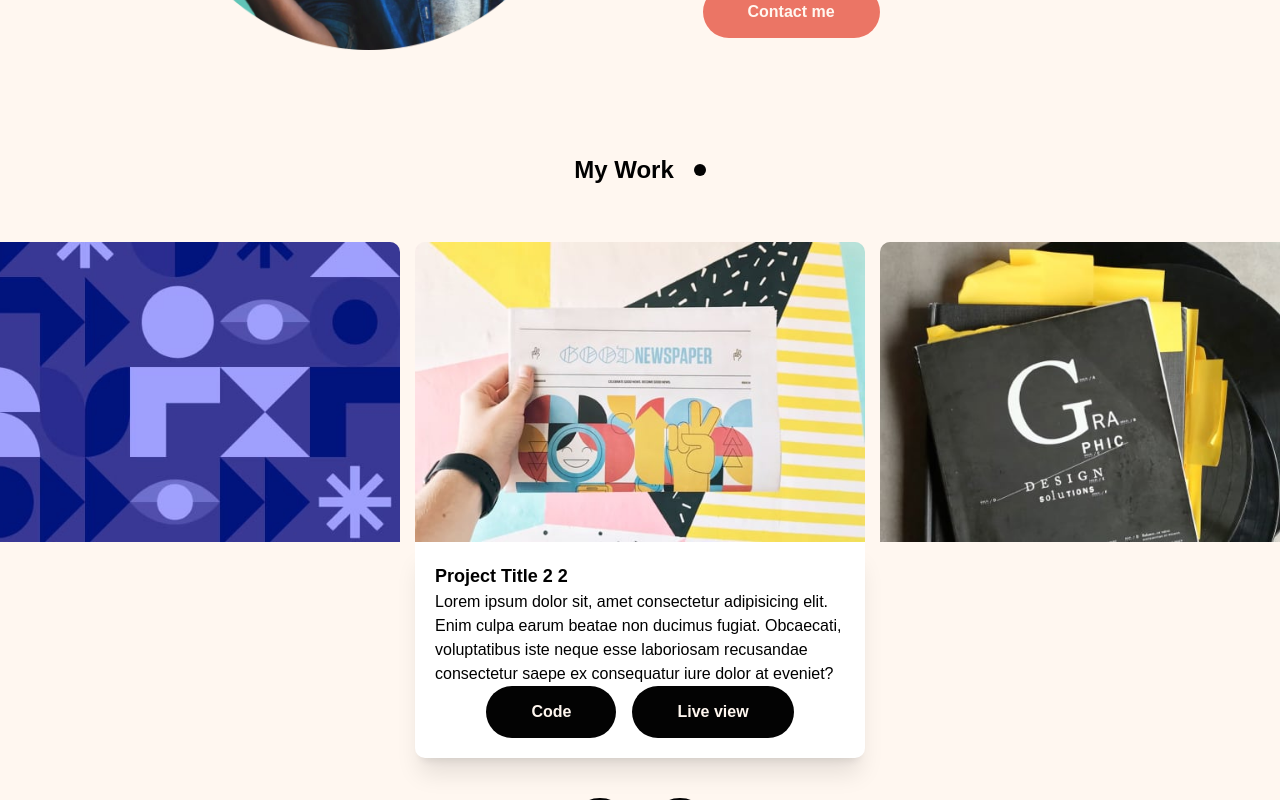
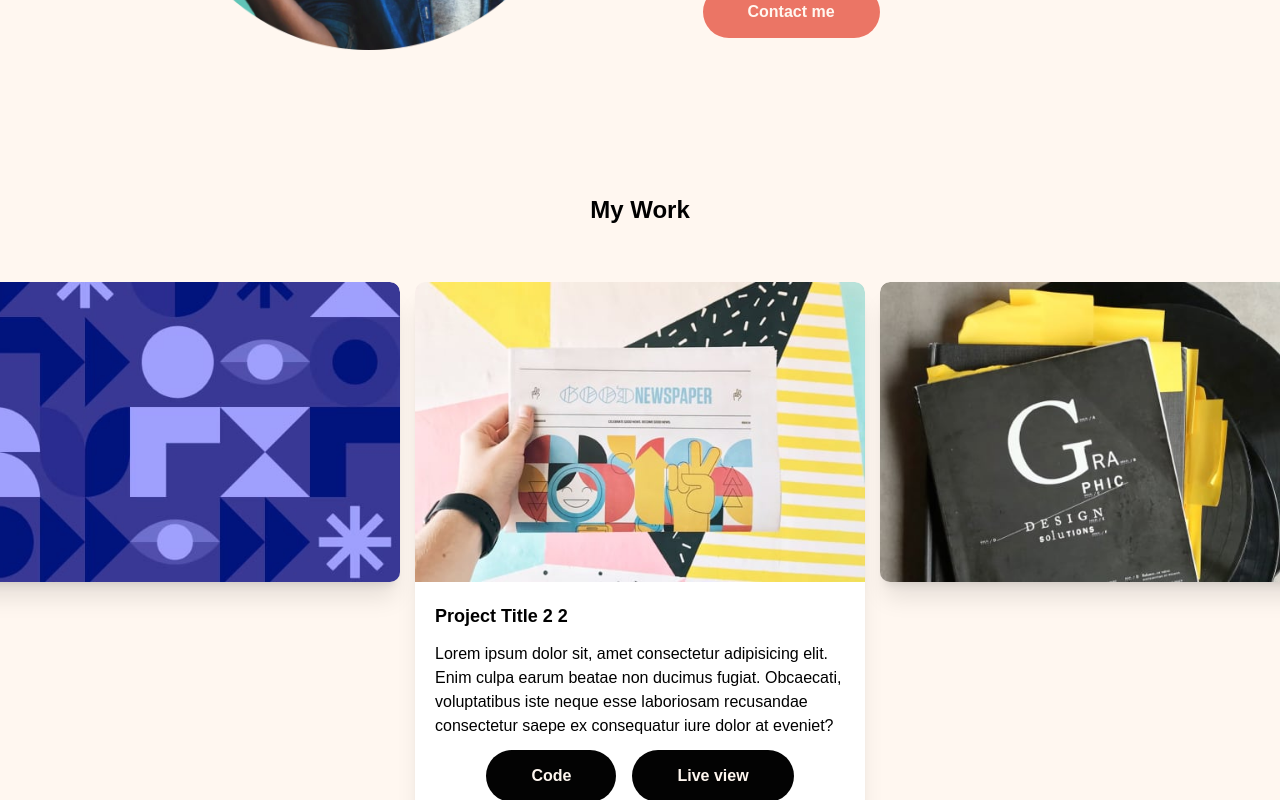
Before and after one commit to Orliland/Orliland, a React (Vite) app: page / in a window 1280 px wide. Shown: the part 520-1320 px from the top of the page. Built offline with nearby package versions, Linux system fonts and the light colour scheme.

Commit message:
fix shadow problems

```diff
--- a/src/components/ProjectCard.jsx
+++ b/src/components/ProjectCard.jsx
@@ -12,7 +12,7 @@ const ProjectCard = ({
     // TODO: fixing problem with dinamic classes
 
     <div
-      className={`${animation && animation} w-[72vw] max-w-[450px] rounded-[10px]`}
+      className={`${animation && animation} ${!animation && "shadow-xl"} w-[72vw] max-w-[450px] overflow-hidden rounded-[10px]`}
       style={{ order: order + 1 }}
       onAnimationEnd={() => {
         setAnimation(false);
@@ -26,12 +26,12 @@ const ProjectCard = ({
 
       <div className="relative">
         <div
-          className={`${middleElement != order && "hidden"} ${animation && "animate-fade-body relative"} z-[-1] rounded-b-[10px] bg-white p-5 shadow-xl`}
+          className={`${middleElement != order && "hidden"} ${animation && "animate-fade-body relative"} z-[-1] rounded-b-[10px] bg-white p-5`}
         >
           <h3 className="text-lg font-bold">
             Project Title {middleElement} {order}
           </h3>
-          <p>
+          <p className="my-3">
             Lorem ipsum dolor sit, amet consectetur adipisicing elit. Enim culpa
             earum beatae non ducimus fugiat. Obcaecati, voluptatibus iste neque
             esse laboriosam recusandae consectetur saepe ex consequatur iure
--- a/src/layout/Carousel.jsx
+++ b/src/layout/Carousel.jsx
@@ -44,13 +44,9 @@ const Carousel = () => {
   };
 
   return (
-    <section className="flex flex-col items-center gap-6 overflow-hidden md:gap-10">
+    <section className="mt-10 flex flex-col items-center gap-6 overflow-hidden md:gap-10">
       <h2 className="flex items-center gap-5 py-4 text-2xl font-bold">
         My Work
-        <span className="relative flex h-3 w-3">
-          <span className="absolute inline-flex h-full w-full animate-ping rounded-full bg-black/80 opacity-75"></span>
-          <span className="relative inline-flex h-3 w-3 rounded-full bg-black"></span>
-        </span>
       </h2>
 
       {/* TODO: add documentation to a better understanding of the code down */}
--- a/src/output.css
+++ b/src/output.css
@@ -606,6 +606,14 @@ video {
   grid-column: 1 / -1;
 }
 
+.m-2 {
+  margin: 0.5rem;
+}
+
+.m-3 {
+  margin: 0.75rem;
+}
+
 .mx-4 {
   margin-left: 1rem;
   margin-right: 1rem;
@@ -614,6 +622,11 @@ video {
 .mx-auto {
   margin-left: auto;
   margin-right: auto;
+}
+
+.my-3 {
+  margin-top: 0.75rem;
+  margin-bottom: 0.75rem;
 }
 
 .ml-auto {
@@ -630,6 +643,10 @@ video {
 
 .mt-3 {
   margin-top: 0.75rem;
+}
+
+.mt-10 {
+  margin-top: 2.5rem;
 }
 
 .block {
```
